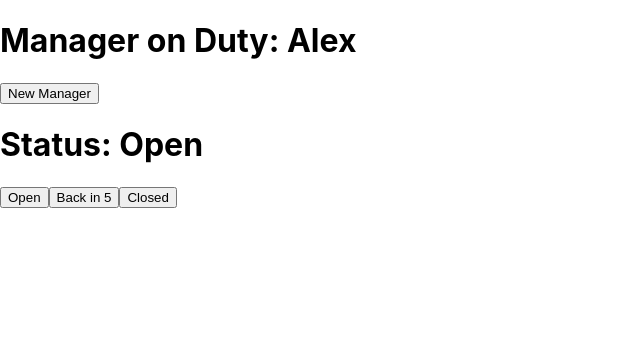
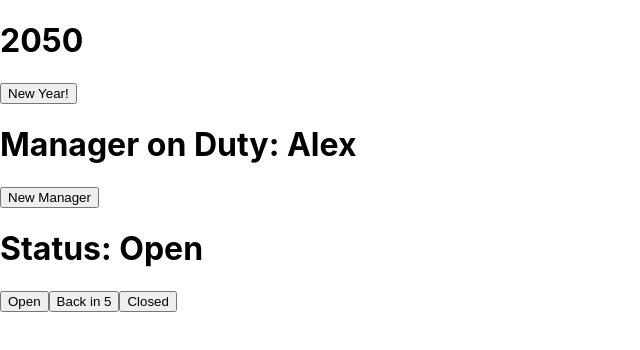
Before and after one commit to Adriantutuianu/react-course, a React (Create React App) app: page / in a window 1280 px wide. Shown: the top 350 px of the page, without its empty margins (0-640 px from the left). Built offline with nearby package versions, Linux system fonts and the light colour scheme.

Commit message:
New Year added

```diff
--- a/src/index.js
+++ b/src/index.js
@@ -3,10 +3,15 @@ import ReactDOM from "react-dom";
 import "./index.css";
 
 function App() {
+  const [year, setYear] = useState(2050);
   const [manager, setManager] = useState("Alex");
   const [status, setStatus] = useState("Open");
   return (
     <>
+      <div>
+        <h1>{year}</h1>
+        <button onClick={() => setYear(year + 1)}>New Year!</button>
+      </div>
       <div>
         <h1>Manager on Duty: {manager}</h1>
         <button onClick={() => setManager("Rachel")}>New Manager</button>
```
